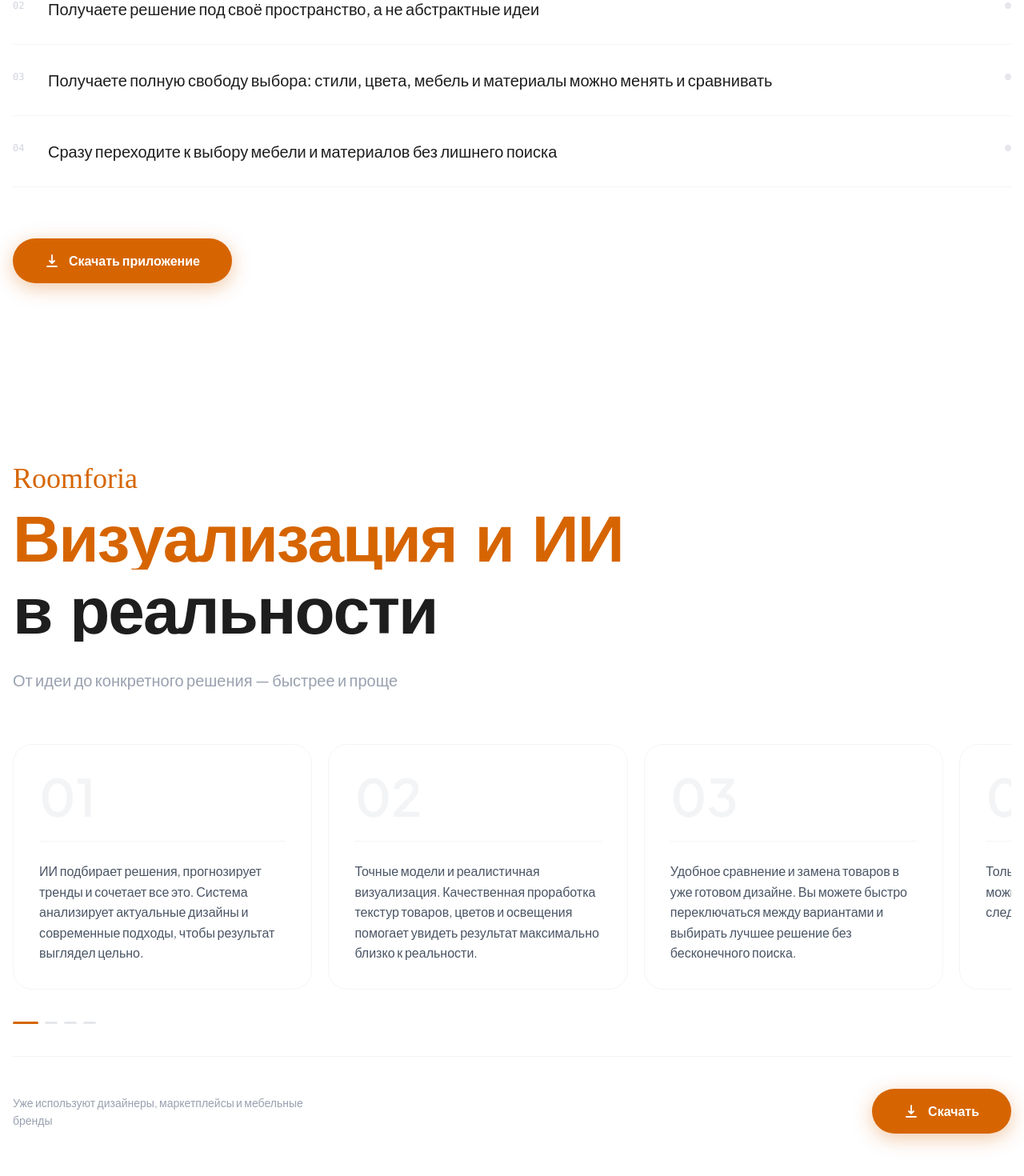
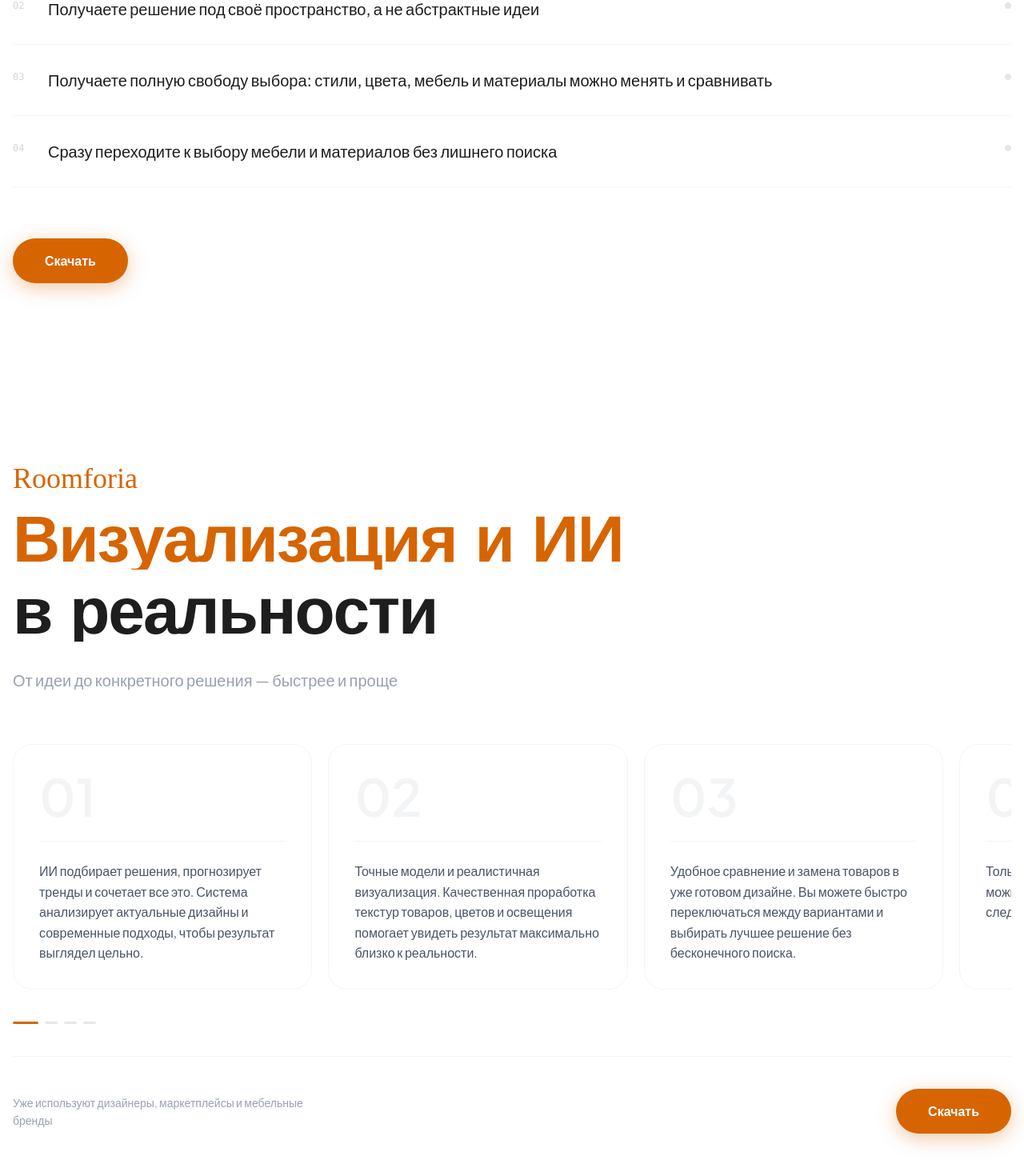
Before and after one commit to roomforia/roomforia, a Next.js app: page / in a window 1280 px wide. Shown: the part 3923-5393 px from the top of the page at 80% size. Built offline with nearby package versions, Linux system fonts and the light colour scheme; a web font is replaced by a local one.

Commit message:
fix: исправил кнопки

```diff
--- a/src/components/CTASection.tsx
+++ b/src/components/CTASection.tsx
@@ -222,10 +222,8 @@
             Уже используют дизайнеры, маркетплейсы и мебельные бренды
           </p>
 
-          <button className="inline-flex items-center gap-3 bg-[#d66501] hover:bg-[#bf5a01] text-white font-semibold text-base px-10 py-4 rounded-full transition-all duration-200 shadow-[0_6px_24px_rgba(214,101,1,0.35)] hover:shadow-[0_10px_32px_rgba(214,101,1,0.45)] hover:scale-[1.02]">
-            <svg width="18" height="18" viewBox="0 0 18 18" fill="none">
+          <button className="inline-flex items-center bg-[#d66501] hover:bg-[#bf5a01] text-white font-semibold text-base px-10 py-4 rounded-full transition-all duration-200 shadow-[0_6px_24px_rgba(214,101,1,0.35)] hover:shadow-[0_10px_32px_rgba(214,101,1,0.45)] hover:scale-[1.02]">
               <path d="M9 2v10M9 12l-3-3M9 12l3-3M3 16h12" stroke="currentColor" strokeWidth="1.8" strokeLinecap="round" strokeLinejoin="round"/>
-            </svg>
             Скачать
           </button>
         </motion.div>
--- a/src/components/ComparisonSection.tsx
+++ b/src/components/ComparisonSection.tsx
@@ -154,11 +154,10 @@
           viewport={{ once: true }}
           transition={{ duration: 0.6, ease: [0.22, 1, 0.36, 1], delay: 0.3 }}
         >
-          <button className="inline-flex items-center gap-3 bg-[#d66501] hover:bg-[#bf5a01] text-white font-semibold text-base px-10 py-4 rounded-full transition-all duration-200 shadow-[0_6px_24px_rgba(214,101,1,0.35)] hover:shadow-[0_10px_32px_rgba(214,101,1,0.45)] hover:scale-[1.02]">
-            <svg width="18" height="18" viewBox="0 0 18 18" fill="none">
+          <button className="inline-flex items-center bg-[#d66501] hover:bg-[#bf5a01] text-white font-semibold text-base px-10 py-4 rounded-full transition-all duration-200 shadow-[0_6px_24px_rgba(214,101,1,0.35)] hover:shadow-[0_10px_32px_rgba(214,101,1,0.45)] hover:scale-[1.02]">
+
               <path d="M9 2v10M9 12l-3-3M9 12l3-3M3 16h12" stroke="currentColor" strokeWidth="1.8" strokeLinecap="round" strokeLinejoin="round"/>
-            </svg>
-            Скачать приложение
+            Скачать
           </button>
         </motion.div>
 
--- a/src/components/how/CTAHow.tsx
+++ b/src/components/how/CTAHow.tsx
@@ -95,11 +95,9 @@
               transition={{ duration: 0.6, ease: [0.22, 1, 0.36, 1], delay: 0.85 }}
               className="flex flex-col items-start md:items-end gap-4 flex-shrink-0"
             >
-              <button className="inline-flex items-center gap-3 px-10 py-5 rounded-full bg-[#d66501] text-white font-semibold text-lg hover:bg-[#bf5a01] transition-all duration-200 shadow-[0_8px_32px_rgba(214,101,1,0.4)] hover:shadow-[0_12px_40px_rgba(214,101,1,0.5)] hover:scale-[1.02]">
+              <button className="inline-flex items-center px-10 py-5 rounded-full bg-[#d66501] text-white font-semibold text-lg hover:bg-[#bf5a01] transition-all duration-200 shadow-[0_8px_32px_rgba(214,101,1,0.4)] hover:shadow-[0_12px_40px_rgba(214,101,1,0.5)] hover:scale-[1.02]">
                 Скачать
-                <svg width="18" height="18" viewBox="0 0 18 18" fill="none">
                   <path d="M9 2v10M9 12l-3-3M9 12l3-3M3 16h12" stroke="currentColor" strokeWidth="1.8" strokeLinecap="round" strokeLinejoin="round"/>
-                </svg>
               </button>
 
               <span className="text-white/25 text-sm">
```
